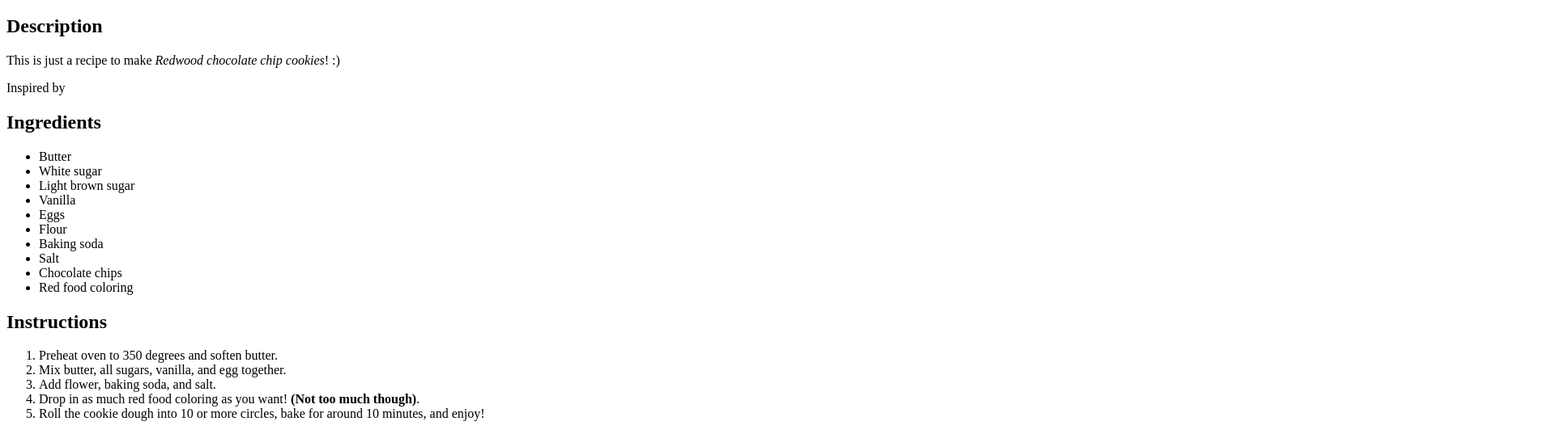
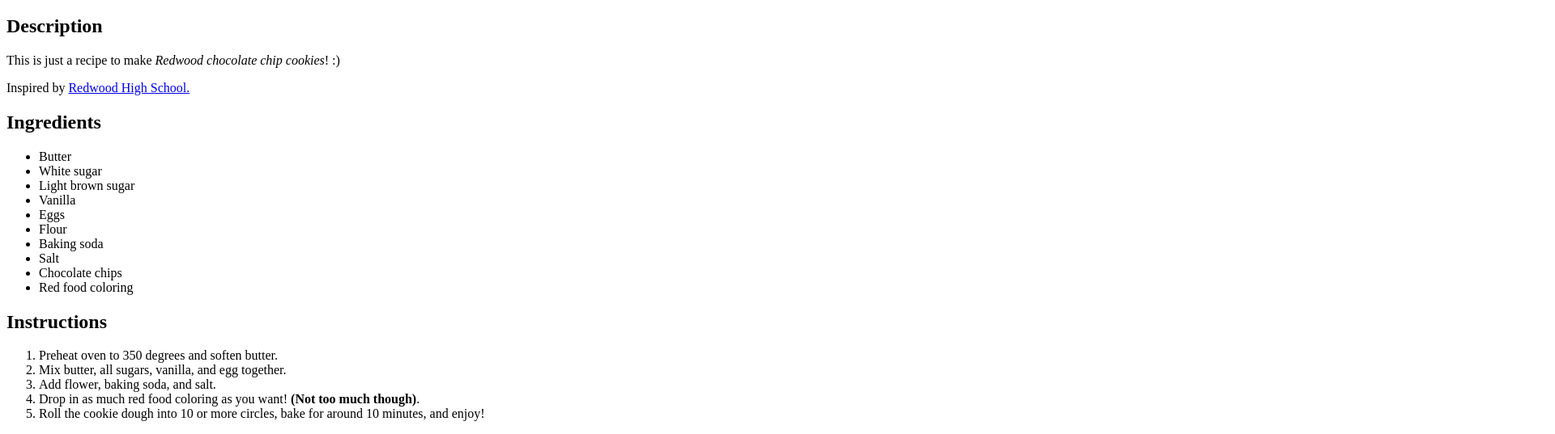
Before and after one commit to sonia-greco/sonia-greco.github.io, a plain HTML site: page index.html in a window 1280 px wide. Shown: the part 61-598 px from the top of the page at 81% size, 1920 px wide, since content can reach past the window. Drawn offline with Linux system fonts and the light colour scheme.

Commit message:
change image

```diff
--- a/index.html
+++ b/index.html
@@ -11,7 +11,7 @@
     <h2>Description</h2>
 
     <p>This is just a recipe to make <em>Redwood chocolate chip cookies</em>! :) </p>
-    <p>Inspired by <a href="https://redwood.org"></a></p>
+    <p>Inspired by <a href="https://redwood.org">Redwood High School.</a></p>
 
     <h2>Ingredients</h2>
 
```
Also changed, not shown: images/cookies.jpeg (deleted), 1 other file.
